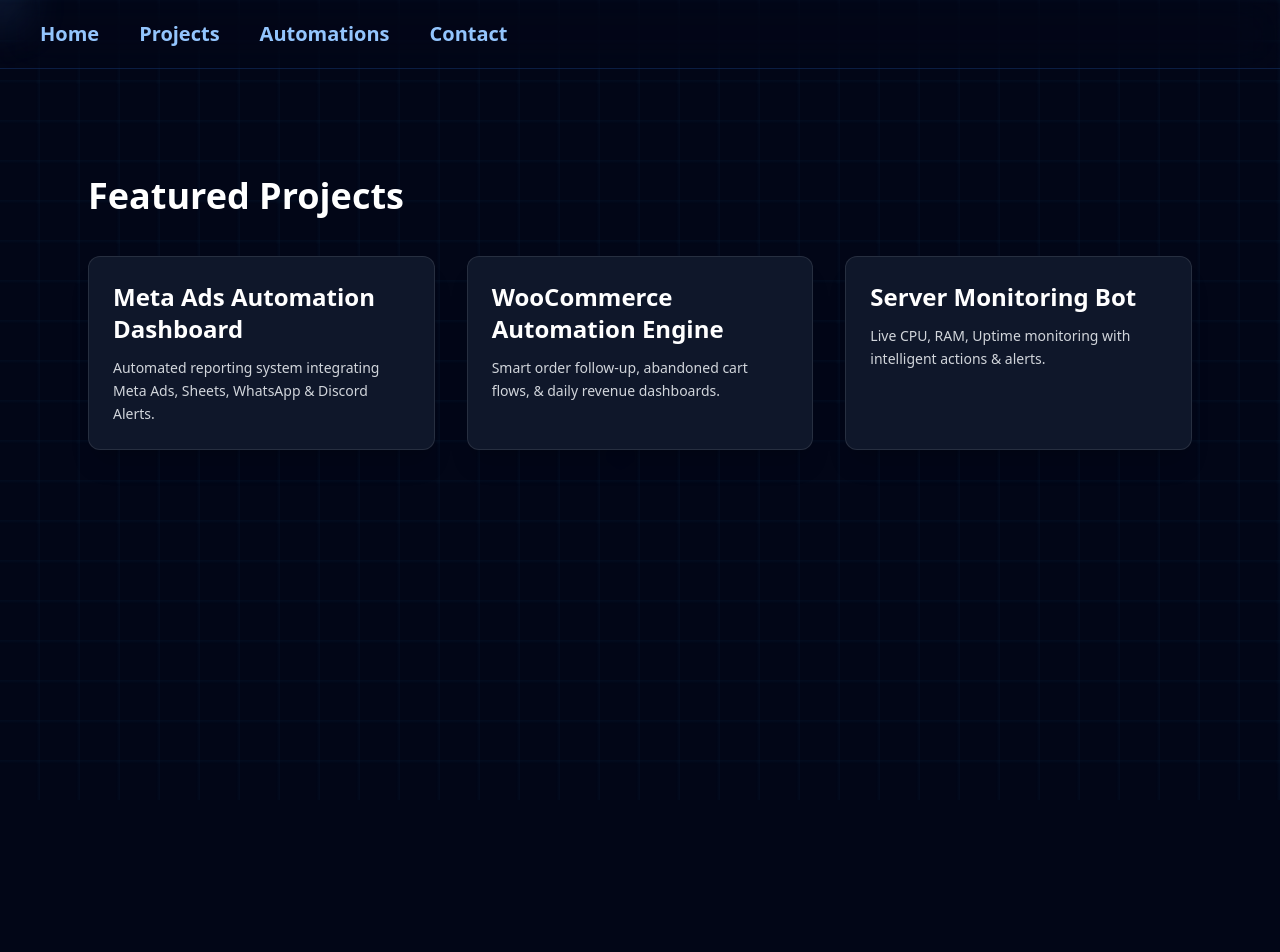
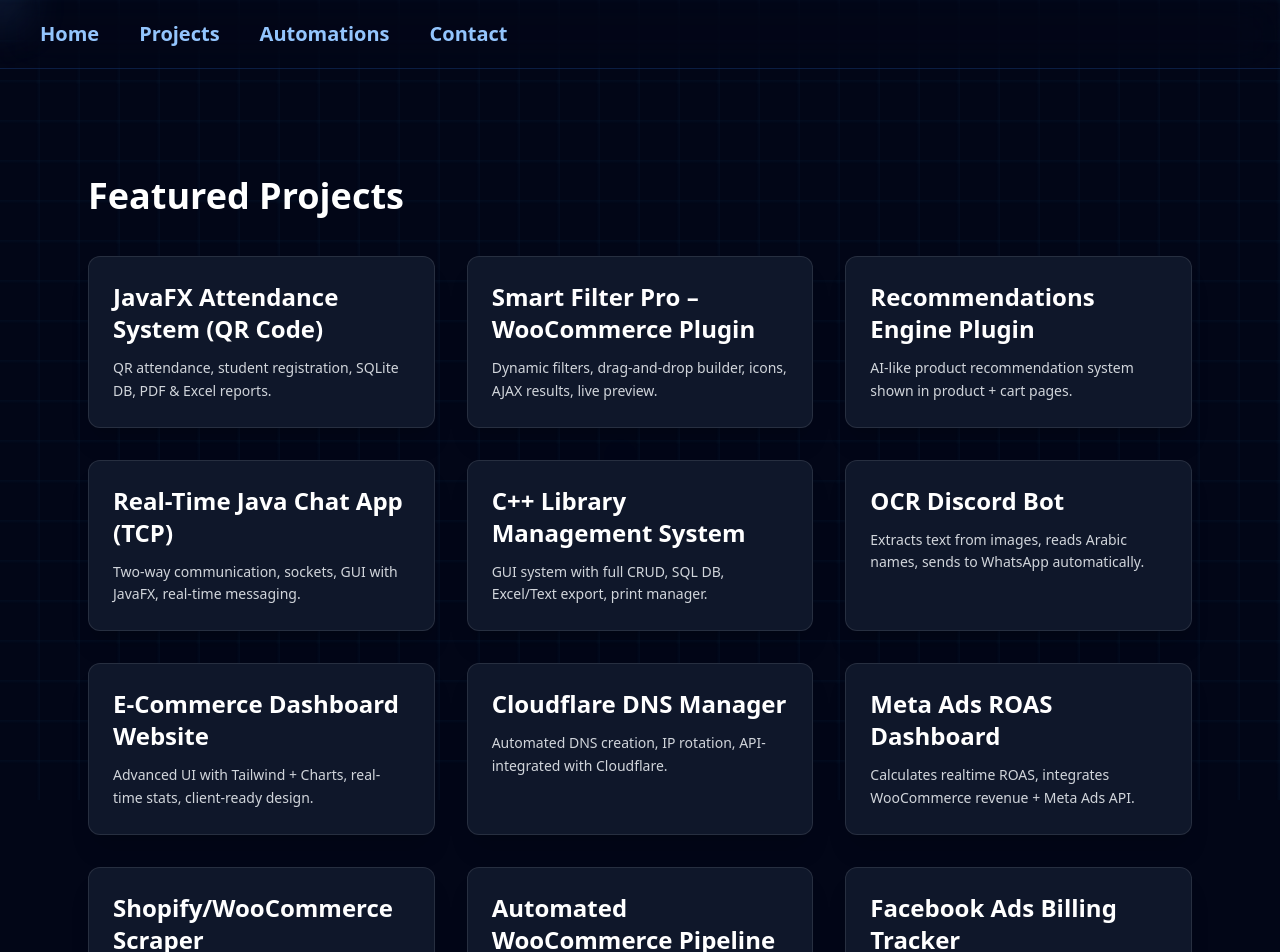
Before and after one commit to mina20032/mina-automation, a Next.js app: page /projects in a window 1280 px wide. Shown: the top 952 px of the page. Before the commit the page ends 800 px from the top, so only its background shows below. Built offline with nearby package versions, Linux system fonts and the light colour scheme.

Commit message:
Update page.tsx

```diff
--- a/src/app/projects/page.tsx
+++ b/src/app/projects/page.tsx
@@ -12,18 +12,67 @@
         </h1>
 
         <div className="grid grid-cols-1 md:grid-cols-2 lg:grid-cols-3 gap-8">
+
           <TiltCard
-            title="Meta Ads Automation Dashboard"
-            description="Automated reporting system integrating Meta Ads, Sheets, WhatsApp & Discord Alerts."
+            title="JavaFX Attendance System (QR Code)"
+            description="QR attendance, student registration, SQLite DB, PDF & Excel reports."
           />
+
           <TiltCard
-            title="WooCommerce Automation Engine"
-            description="Smart order follow-up, abandoned cart flows, & daily revenue dashboards."
+            title="Smart Filter Pro – WooCommerce Plugin"
+            description="Dynamic filters, drag-and-drop builder, icons, AJAX results, live preview."
           />
+
           <TiltCard
-            title="Server Monitoring Bot"
-            description="Live CPU, RAM, Uptime monitoring with intelligent actions & alerts."
+            title="Recommendations Engine Plugin"
+            description="AI-like product recommendation system shown in product + cart pages."
           />
+
+          <TiltCard
+            title="Real-Time Java Chat App (TCP)"
+            description="Two-way communication, sockets, GUI with JavaFX, real-time messaging."
+          />
+
+          <TiltCard
+            title="C++ Library Management System"
+            description="GUI system with full CRUD, SQL DB, Excel/Text export, print manager."
+          />
+
+          <TiltCard
+            title="OCR Discord Bot"
+            description="Extracts text from images, reads Arabic names, sends to WhatsApp automatically."
+          />
+
+          <TiltCard
+            title="E-Commerce Dashboard Website"
+            description="Advanced UI with Tailwind + Charts, real-time stats, client-ready design."
+          />
+
+          <TiltCard
+            title="Cloudflare DNS Manager"
+            description="Automated DNS creation, IP rotation, API-integrated with Cloudflare."
+          />
+
+          <TiltCard
+            title="Meta Ads ROAS Dashboard"
+            description="Calculates realtime ROAS, integrates WooCommerce revenue + Meta Ads API."
+          />
+
+          <TiltCard
+            title="Shopify/WooCommerce Scraper"
+            description="Scrapes products, prices, variations, images & uploads to Google Sheets."
+          />
+
+          <TiltCard
+            title="Automated WooCommerce Pipeline"
+            description="Daily revenue reports, auto screenshots, WhatsApp alerts, Discord reporting."
+          />
+
+          <TiltCard
+            title="Facebook Ads Billing Tracker"
+            description="Auto-login, scrapes billing pages, extracts daily spend & updates Sheets."
+          />
+
         </div>
       </div>
     </PageTransition>
```
